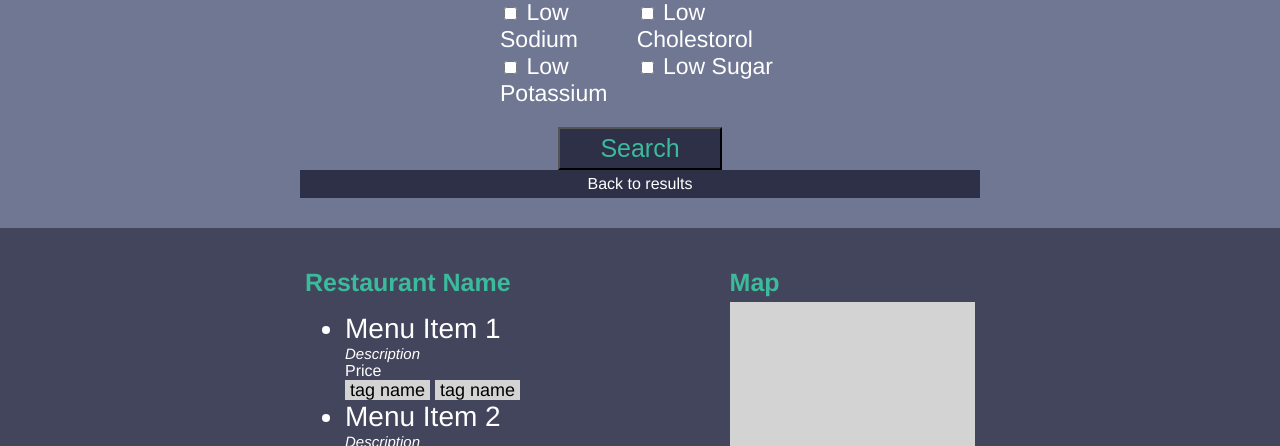
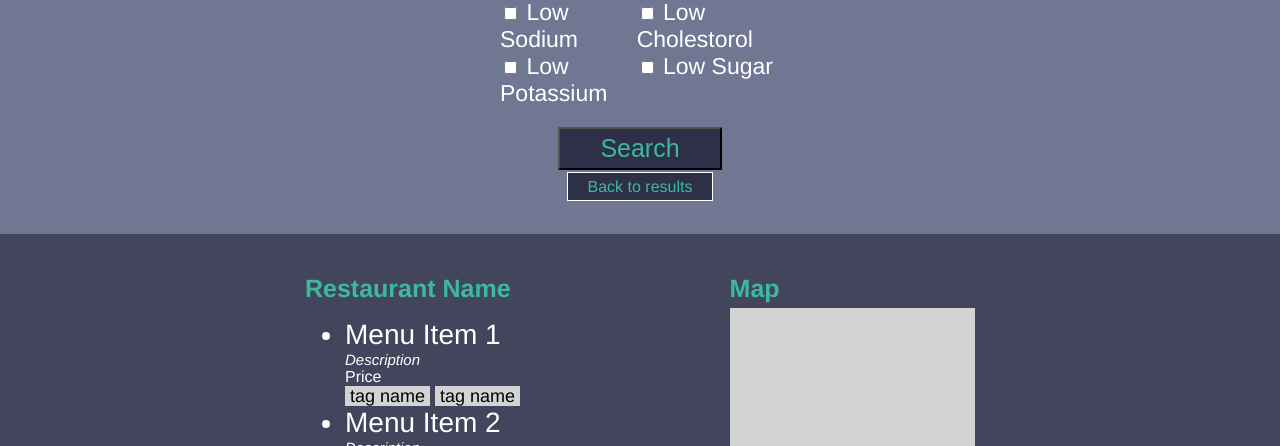
Before and after one commit to Kayoh26/what-can-i-order, a plain HTML site: page resultspage.html in a window 1280 px wide. Shown: the part 654-1100 px from the top of the page. Drawn offline with Linux system fonts and the light colour scheme.

```diff
--- a/css/index.css
+++ b/css/index.css
@@ -85,14 +85,19 @@
 
 /*Results Page Styles*/
 .back-to-results {
-  background-color: #2E3047;
-  color: #3BBA9C;
+  /* background-color: #2E3047; */
+  /* color: #3BBA9C; */
   padding: 5px 40px 5px 40px;
   text-align: center;
+  margin: 3px;
+
 }
 .back-to-results a{
+  background-color: #2E3047;
   text-decoration: none;
-  color: white;
+  color: #3BBA9C;
+  padding: 5px 20px 5px 20px;
+  border: .5px solid white;
 }
 /*Results Container styles*/
 .content-container {
```
Also changed, not shown: index.html (+1 -1 lines).
